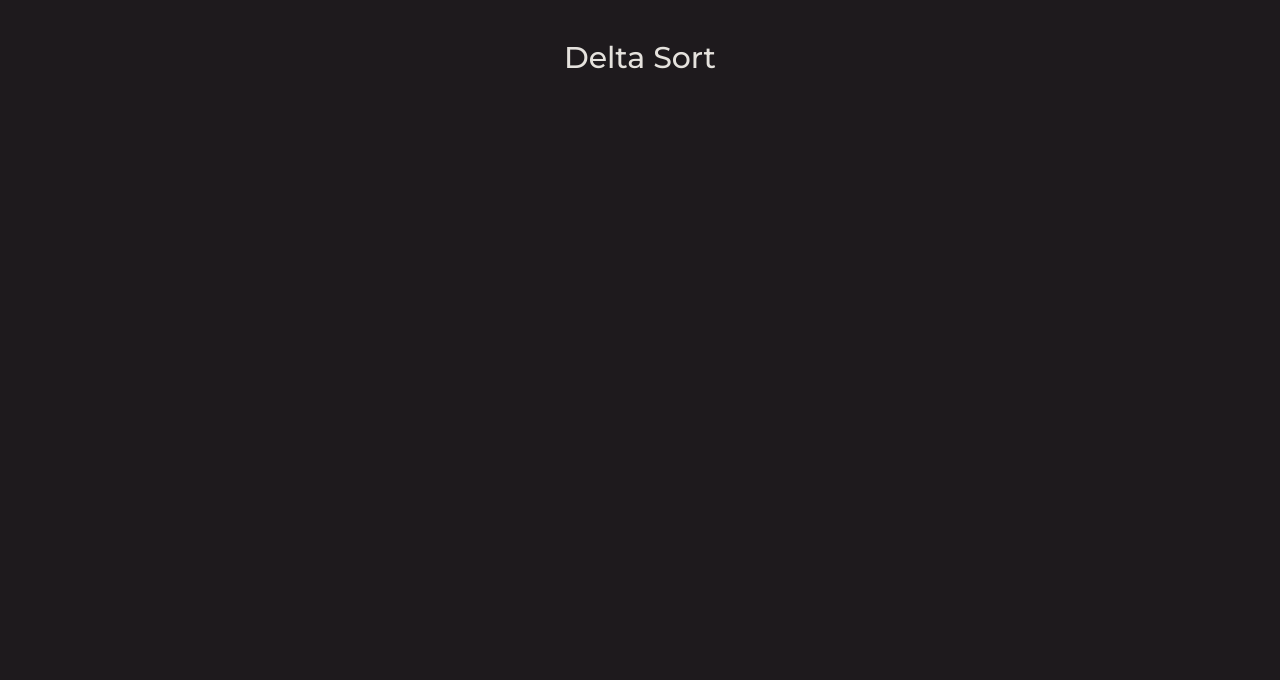
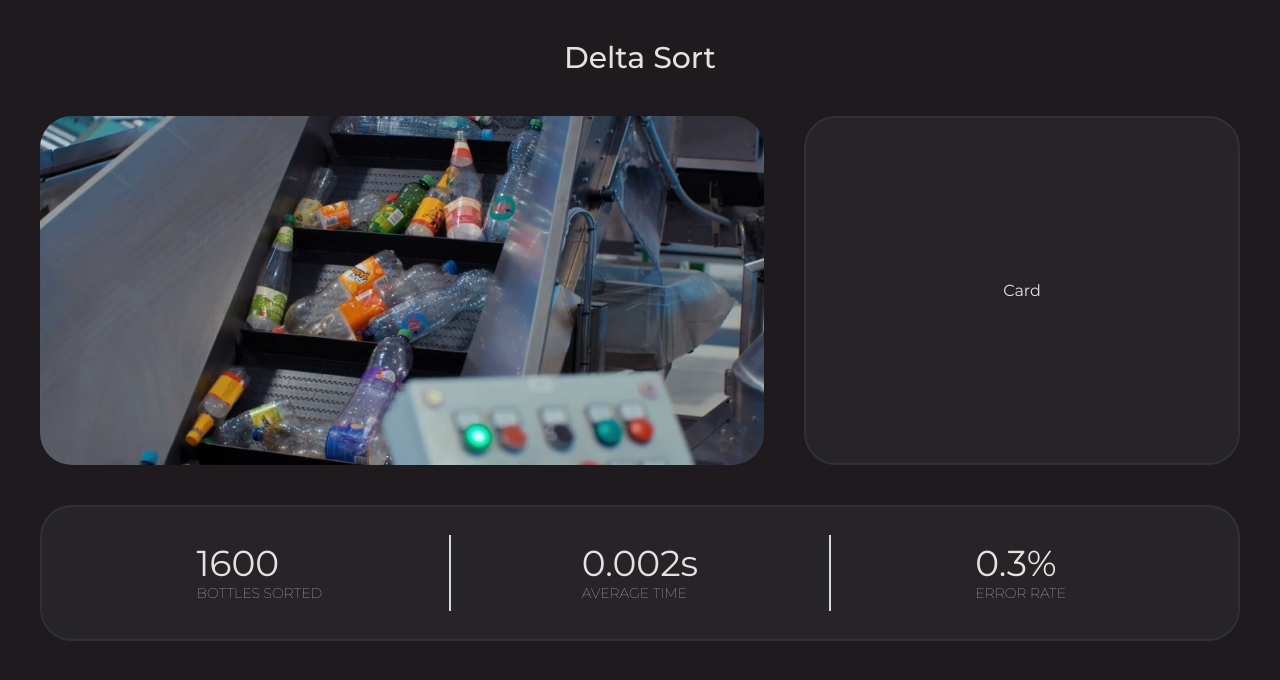
Before and after one commit to alya1007/delta-robot, a Next.js app: page / in a window 1280 px wide. Shown: the top 680 px of the page. Built offline with nearby package versions, Linux system fonts and the light colour scheme.

Commit message:
feat(statistics): add statistics bar

```diff
--- a/src/app/globals.css
+++ b/src/app/globals.css
@@ -11,6 +11,8 @@
 	--card-border: #2f3136;
 
 	--hover: #000000;
+
+	--divider: #d9d9d9;
 }
 
 body {
--- a/src/app/page.tsx
+++ b/src/app/page.tsx
@@ -1,8 +1,36 @@
+import Card from "@/components/ui/Card";
+import VideoCard from "@/components/video/VideoCard";
+
 export default function Home() {
 	return (
-		<main className="flex min-h-screen flex-col items-center justify-between p-10">
-			<h1 className="text-3xl font-medium">Delta Sort</h1>
-			<div></div>
+		<main className="text-center w-full p-10 max-h-screen">
+			<div className="flex w-full flex-col items-center justify-start gap-10">
+				<h1 className="text-3xl font-medium">Delta Sort</h1>
+				<div className="flex justify-end w-full gap-10">
+					<VideoCard src="/images/camera-placeholder.jpg" />
+					<Card className="w-2/4">Card</Card>
+				</div>
+				<Card className="w-full p-7 flex">
+					<div className="border-r-2 flex border-divider flex-1 flex-grow items-center justify-center">
+						<div className="flex flex-col justify-center items-start p-2">
+							<h1 className="text-4xl">1600</h1>
+							<h6 className="uppercase font-thin text-sm">bottles sorted</h6>
+						</div>
+					</div>
+					<div className="border-r-2 flex border-divider flex-1 flex-grow items-center justify-center">
+						<div className="flex flex-col justify-center items-start p-2">
+							<h1 className="text-4xl">0.002s</h1>
+							<h6 className="uppercase font-thin text-sm">average time</h6>
+						</div>
+					</div>
+					<div className="flex flex-1 flex-grow items-center justify-center">
+						<div className="flex flex-col justify-center items-start p-2">
+							<h1 className="text-4xl">0.3%</h1>
+							<h6 className="uppercase font-thin text-sm">error rate</h6>
+						</div>
+					</div>
+				</Card>
+			</div>
 		</main>
 	);
 }
--- a/tailwind.config.ts
+++ b/tailwind.config.ts
@@ -17,6 +17,7 @@ const config: Config = {
 				"card-bg": "var(--card-bg)",
 				"card-border": "var(--card-border)",
 				hover: "var(--hover)",
+				divider: "var(--divider)",
 			},
 			borderRadius: {
 				"4xl": "2rem",
```
